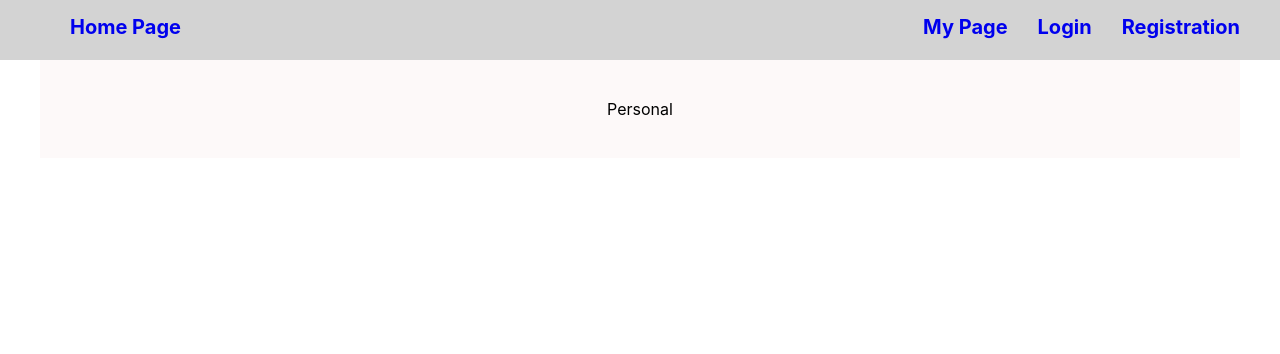
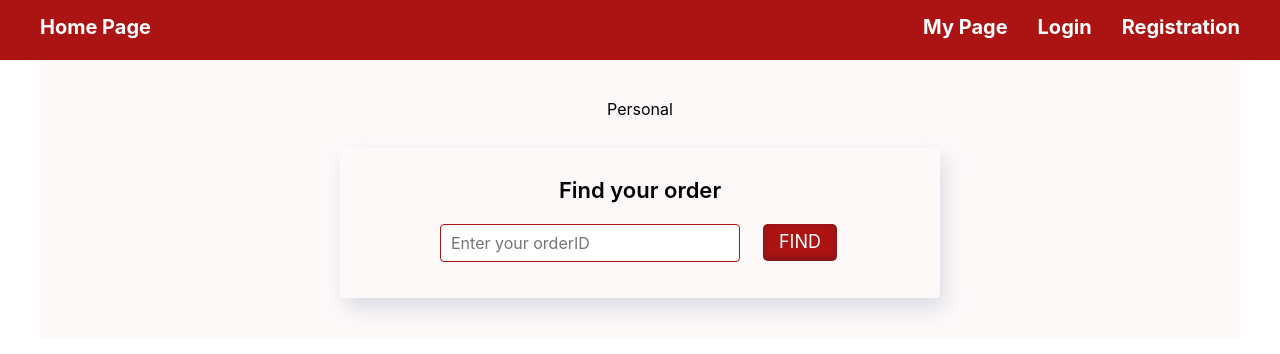
Before and after one commit to Tatiana-goit/petstore, a React (Create React App) app: page /personal in a window 1280 px wide. Shown: the top 354 px of the page. Built offline with nearby package versions, Linux system fonts and the light colour scheme.

Commit message:
added findOrder

```diff
--- a/src/components/Container/Container.module.css
+++ b/src/components/Container/Container.module.css
@@ -13,10 +13,12 @@ button {
     margin: 0 auto;
     font-size: 18px;
     border-radius: 5px;
-    box-shadow: rgba(65, 58, 58, 0.2) 0 0 5px 2px;
+    background-color: var(--color-bg-secondary);
+    color: var(--color-secondary);
+    box-shadow: var(--box-shadow-button);
     cursor: pointer;
   }
 
 button:hover{
-    box-shadow: rgba(0, 0, 0, 0.3) 0 0 5px 3px;;
+    box-shadow: var(--box-shadow-hover)
   }
--- /dev/null
+++ b/src/components/FindOrder/FindOrder.module.css
@@ -0,0 +1,33 @@
+.findOrder {
+  width: 600px;
+  height: 150px;
+  margin: 0 auto;
+  margin-top: 30px;
+  padding: 30px;
+  border-radius: 4px;
+  box-shadow: var(--box-shadow);
+}
+
+.title {
+  margin-bottom: 20px;
+  font-size: 22px;
+  font-weight: 600;
+}
+
+.search {
+  display: flex;
+  justify-content: center;
+  align-items: center;
+  margin: 0 auto;
+  width: 400px;
+}
+
+.input {
+  width: 300px;
+  height: 38px;
+  padding-left: 10px;
+  margin-right: 20px;
+  font-size: 16px;
+  border: 1px solid var(--color-bg-secondary);
+  border-radius: 4px;
+}
--- /dev/null
+++ b/src/components/FindOrder/FindOrder.tsx
@@ -0,0 +1,14 @@
+import React from 'react'
+import s from './FindOrder.module.css'
+
+export default function FindOrder() {
+  return (
+    <div className={s.findOrder}>
+      <p className={s.title}>Find your order</p>
+      <div className={s.search}>
+        <input className={s.input} type="text" placeholder='Enter your orderID' />
+        <button className={s.button}> FIND</button>
+      </div>
+    </div>
+  )
+}
--- a/src/components/Navigation/Navigation.module.css
+++ b/src/components/Navigation/Navigation.module.css
@@ -1,6 +1,7 @@
 .navigation {
   height: 60px;
-  background-color: lightgrey;
+  background-color: var(--color-bg-secondary);
+  color: var(--color-secondary);
 }
 
 .wrapper {
@@ -17,8 +18,23 @@
   font-weight: bold;
 }
 
+.main__link {
+  font-size: 20px;
+  font-weight: bold;
+  color: var(--color-secondary);
+}
+
+.link:hover {
+  box-shadow: var(--box-shadow);
+}
+
 .link {
   margin-left: 30px;
   font-size: 20px;
   font-weight: bold;
+  color: var(--color-secondary);
 }
+
+.link:hover {
+  box-shadow: var(--box-shadow);
+}
--- a/src/components/Navigation/Navigation.tsx
+++ b/src/components/Navigation/Navigation.tsx
@@ -6,7 +6,7 @@ export default function Navigation() {
   return (
     <nav className={s.navigation}>
         <div className={s.wrapper}>
-        <Link className={s.link} to="/">Home Page</Link>
+        <Link className={s.main__link} to="/">Home Page</Link>
         <span className={s.links__list}>
             <Link className={s.link} to="/personal">My Page</Link>
             <Link className={s.link} to="/login">Login</Link>
--- a/src/index.css
+++ b/src/index.css
@@ -10,10 +10,15 @@ body {
 }
 
 :root {
-  --color-accent: #bc8f8f;
-  --color-bg: #f3f0e9;
-  --color-dark: #3c3c3c;
-  --color-light: #d2b48c;
+  --color-primary: #221c1c;
+  --color-bg-primary:  #ffffff;
+
+  --color-secondary: #fff;
+  --color-bg-secondary:  #ac1313;
+
+  --box-shadow: 5px 10px 20px 0px #aab2c566;
+  --box-shadow-button: rgba(50, 50, 93, 0.25) 0px 50px 100px -20px, rgba(0, 0, 0, 0.3) 0px 30px 60px -30px, rgba(10, 37, 64, 0.35) 0px -2px 6px 0px inset;;
+  --box-shadow-hover: rgba(0, 0, 0, 0.4) 0px 2px 4px, rgba(0, 0, 0, 0.3) 0px 7px 13px -3px, rgba(0, 0, 0, 0.2) 0px -3px 0px inset;
 }
 
 code {
--- a/src/pages/Personal/Personal.tsx
+++ b/src/pages/Personal/Personal.tsx
@@ -1,10 +1,12 @@
 import React from 'react'
 import Container from '../../components/Container/Container'
+import FindOrder from '../../components/FindOrder/FindOrder'
 
 export default function Personal() {
   return (
     <Container>
       <div>Personal</div>
+      <FindOrder/>
     </Container>
   )
 }
```
Also changed, not shown: src/services/OrderApi.jsx (added).
